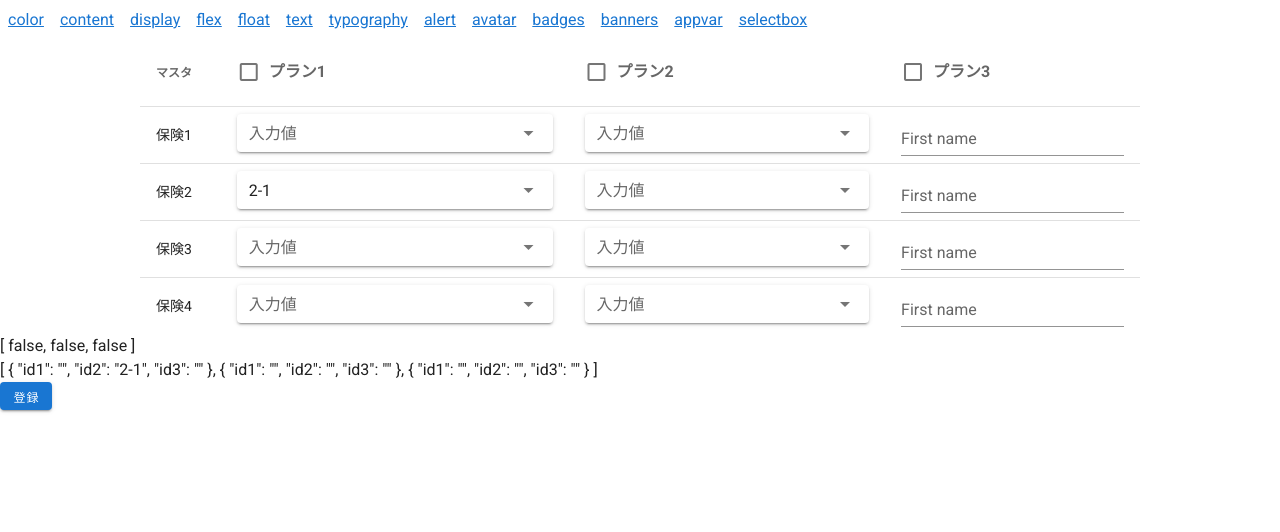
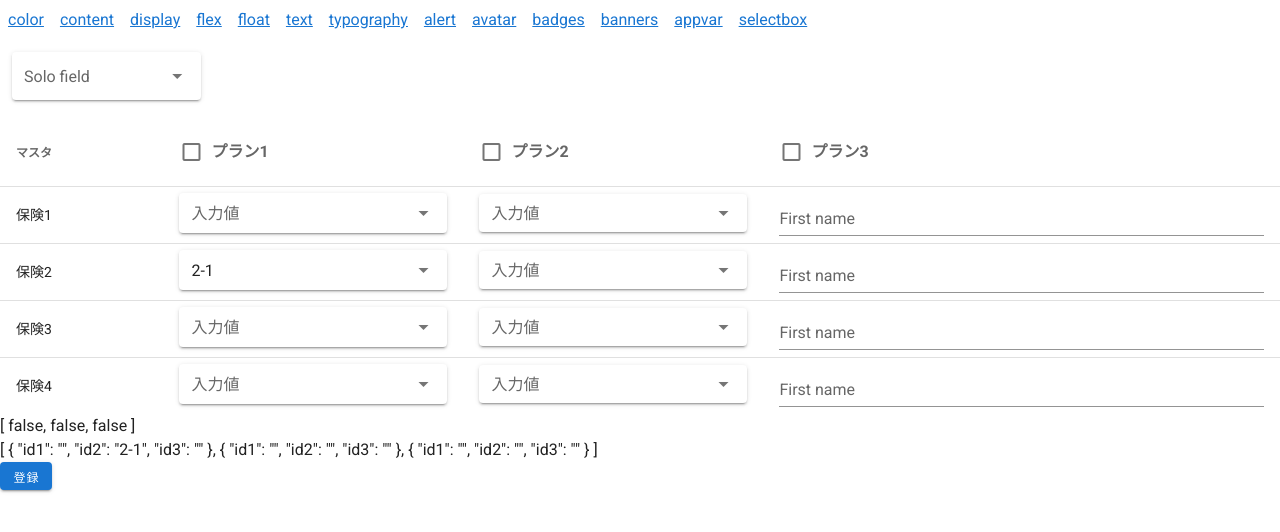
Before and after one commit to nsuzuki7713/vuetify-tutorial, a Vue app: page /selectbox in a window 1280 px wide. Shown: the top 532 px of the page. Built offline with nearby package versions, Linux system fonts and the light colour scheme.

Commit message:
selectBoxのサイズを調整

```diff
--- a/src/components/SelectBox.vue
+++ b/src/components/SelectBox.vue
@@ -1,14 +1,17 @@
 <template>
   <div>
-    <v-simple-table style="width:1000px; margin:0 auto">
+    <v-col class="d-flex" cols="2" sm="2">
+      <v-select :items="items" label="Solo field" solo></v-select>
+    </v-col>
+    <v-simple-table style="margin:0 auto">
       <template v-slot:default>
         <thead>
           <tr>
             <th class="text-left">マスタ</th>
-            <th class="text-left">
+            <th class="text-left" style="width: 300px">
               <v-checkbox label="プラン1" v-model="checkFlag[0]" />
             </th>
-            <th class="text-left">
+            <th class="text-left" style="width: 300px">
               <v-checkbox label="プラン2" v-model="checkFlag[1]" />
             </th>
             <th class="text-left">
@@ -27,6 +30,7 @@
                 solo
                 dense
                 :disabled="checkFlag[0]"
+                full-width
               ></v-select>
             </td>
             <td>
@@ -69,6 +73,7 @@
 <script>
 export default {
   data: () => ({
+    items: ["Foo", "こんにちはっっっっっっっっっっｈ", "Fizz", "Buzz"],
     checkFlag: [false, false, false],
     plans: [
       {
@@ -102,7 +107,7 @@ export default {
             value: "1-1"
           },
           {
-            text: "1-2",
+            text: "こんにちわああああ",
             value: "1-2"
           },
           {
@@ -191,7 +196,11 @@ export default {
 </script>
 
 <style scoped>
->>> .v-text-field__details {
+div >>> .v-text-field__details {
   display: none;
 }
+
+div >>> .v-select__selections input {
+  width: 0;
+}
 </style>
```
